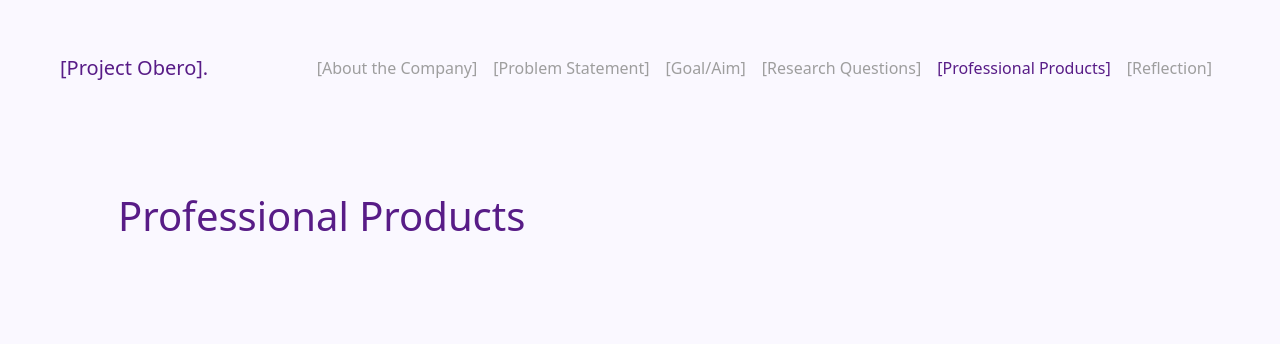
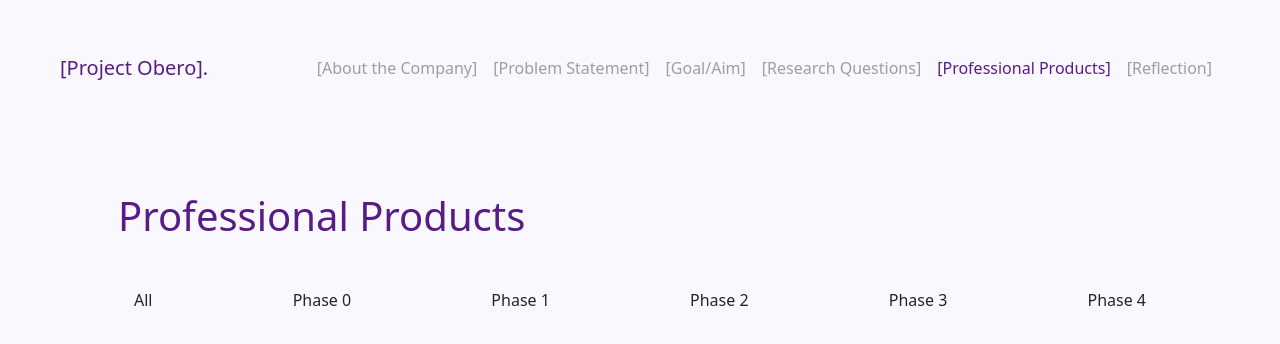
Before and after one commit to nBiantoro/nBiantoro.github.io, a website: page profproducts.html in a window 1280 px wide. Drawn offline with nearby package versions, Linux system fonts and the light colour scheme.

Commit message:
first stage changes for filtering feature

```diff
--- a/profproducts.html
+++ b/profproducts.html
@@ -60,6 +60,16 @@
     <div class="container text-justify mx-auto my-5 py-2 px-5 col">
 
         <h1>Professional Products</h1>
+        <br>
+
+        <div class="filter-container d-flex justify-content-between">
+            <button class="btn tag" data-filter="all">All</button>
+            <button class="btn tag" data-filter="tag0">Phase 0</button>
+            <button class="btn tag" data-filter="tag1">Phase 1</button>
+            <button class="btn tag" data-filter="tag2">Phase 2</button>
+            <button class="btn tag" data-filter="tag3">Phase 3</button>
+            <button class="btn tag" data-filter="tag4">Phase 4</button>
+        </div>
 
     </div>
 
```
